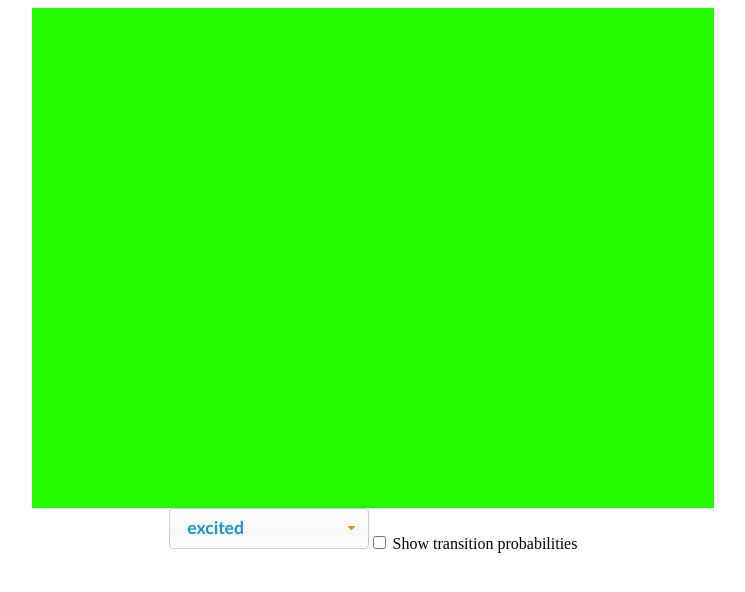
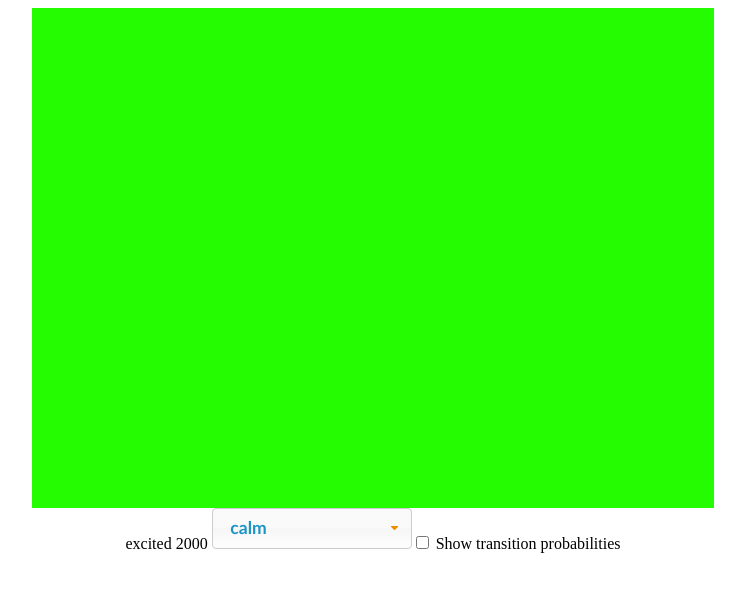
Before and after one commit to kinetecharts/markov_dance_abstract, a website: page public/index.html in a window 1280 px wide. Shown: the whole page, without its empty margins (267-1012 px from the left). Drawn offline with nearby package versions, Linux system fonts and the light colour scheme; no server answers.

Commit message:
can reload, switch state from controler

```diff
--- a/public/index.html
+++ b/public/index.html
@@ -35,11 +35,9 @@
 		</div>
 
 		<div>
+			<span id="system-name">system</span>
+			<span id="duration-value">duration</span>
 			<select id="samples" name="samples" style="width:200px">
-			<!-- <option value="bipolar">bipolar</option> -->
-			<option value="excited">excited</option>
-			<option value="calm">calm</option>
-			<option value="agitated">agitated</option>
 		</div>
 		<div style="display:block">
 			<input type="checkbox" id="toggle1" name = "toggle1" class = "toggle1">
--- a/public/js/markov.js
+++ b/public/js/markov.js
@@ -4,6 +4,7 @@ var numState = statesJson.length;
 var slaveMode = false;
 var duration = 2000;
 var timeoutId=null;
+var systems = _.pluck(samples, 'name');
 
 // $(function () {
 var State = Backbone.Model.extend({
@@ -187,11 +188,18 @@ socket.on('from server', function(data){
     case 'sync':
         sync();
     break;
+    case 'reload':
+        location.reload();
+    break;
     case 'state':
         switchState(data.value);
     break;
+    case 'system':
+        switchSystem(data.value);
+    break;
     case 'duration':
         duration = data.value*1000;
+        $('#duration-value').text(duration);
     break;
     default:
     break;
@@ -210,10 +218,23 @@ var switchState = function (value) {
     update(value);
 };
 
+var switchSystem = function( value){
+    console.log("switching system to " + value);
+    setSystem(value);
+};
+
 var sync=function(){
     // debugger
     clearTimeout(timeoutId);
     update();
+};
+
+var setSystem=function(system){
+    $('#system-name').text(system);
+    stateList
+        .setProbability(samples.filter(function(s){
+            return s.name == system;
+        })[0].transition);
 };
 
 $(function(){
@@ -235,15 +256,25 @@ $(function(){
         stateViews.push(sv);
     });
 
+    systems.forEach(function(system){
+        $('#samples')
+             .append($("<option></option>")
+                 .attr("value",system)
+                 .text(system));
+    });
+
     $('#samples').selectmenu()
         .on("selectmenuchange", function(event, ui){
             var name = ui.item.value;
             // debugger
-            stateList.setProbability(samples.filter(function(s){return s.name == name;})[0].transition);
+            setSystem(name);
+            // stateList.setProbability(samples.filter(function(s){return s.name == name;})[0].transition);
         });
 
+    setSystem(systems[1]);
+
     stateList.setProbability(samples[1].transition);
-
+    $('#duration-value').text(duration);
 
     update();
 
--- a/public/js/samples.js
+++ b/public/js/samples.js
@@ -2,7 +2,7 @@
 
 
 var stateNames=['sitting', 'talking', 'running', 'kissing', 'following'];
-
+// white, black, red, blue, green
 var statesJson=[
     {
         name:"sitting",
@@ -49,13 +49,28 @@ var samples=[
 	},
 	{
 		name:'excited',
-		transition: [
-			[0.7, 0.2, 0.1, 0.1, 0.2], //sitting
-			[0.2, 0.7, 0.1, 0.1, 0.2], //talking
-			[0.1, 0.2, 0.7, 0.1, 0.2], //running
-			[0.1, 0.2, 0.7, 0.1, 0.2], //kissing
-			[0.1, 0.2, 0.7, 0.1, 0.2] //following
+		// white, black, red, blue, green
+		transition: [ //mostly active
+			[0.3, 0.2, 0.3, 0.5, 0.2], //white stillness
+			[0.2, 0.1, 0.3, 0.5, 0.1], //black exit
+			[0.1, 0.1, 0.5, 0.5, 0.2], //red playful, beach
+			[0.3, 0.1, 0.3, 0.5, 0.2], //blue active 5%
+			[0.1, 0.1, 0.3, 0.5, 0.2] //green slow 80%
 		]
+		// transition: [ //mostly quiet
+		// 	[0.3, 0.2, 0.3, 0.05, 0.5], //white stillness
+		// 	[0.2, 0.1, 0.3, 0.05, 0.5], //black exit
+		// 	[0.1, 0.2, 0.5, 0.05, 0.6], //red playful, beach
+		// 	[0.3, 0.2, 0.3, 0.1, 0.4], //blue active 5%
+		// 	[0.1, 0.2, 0.3, 0.05, 0.5] //green slow 80%
+		// ]
+		// transition: [
+		// 	[0.3, 0.2, 0.3, 0.05, 0.5], //sitting
+		// 	[0.2, 0.1, 0.3, 0.05, 0.5], //talking
+		// 	[0.1, 0.2, 0.5, 0.05, 0.6], //running
+		// 	[0.3, 0.2, 0.3, 0.1, 0.4], //kissing
+		// 	[0.1, 0.2, 0.3, 0.05, 0.5] //following
+		// ]
 	},
 	{
 		name:'agitated',
@@ -66,5 +81,45 @@ var samples=[
 			[0.01, 0.4, 0.6, 0.2, 0.3], //kissing
 			[0.2, 0.1, 0.6, 0.3, 0.3] //following
 		]
+	},
+	{
+		name:'dual',
+		transition: [
+			[0.3, 0.7, 0, 0, 0], //white stillness
+			[0.7, 0.3, 0, 0, 0], //black exit
+			[0.5, 0.5, 0, 0, 0], //red playful, beach
+			[0.5, 0.5, 0, 0, 0], //blue active 5%
+			[0.5, 0.5, 0, 0, 0] //green slow 80%
+		]
+	},
+	{
+		name:'trio',
+		transition: [
+			[0.2, 0.8, 0.0, 0, 0], //white stillness
+			[0.0, 0.2, 0.8, 0, 0], //black exit
+			[0.8, 0.0, 0.2, 0, 0], //red playful, beach
+			[0.5, 0.5, 0, 0, 0], //blue active 5%
+			[0.5, 0.5, 0, 0, 0] //green slow 80%
+		]
+	},
+	{
+		name:'trio_still',
+		transition: [
+			[0.2, 0.8, 0.0, 0.0, 0.0], //white stillness
+			[0.0, 0.2, 0.8, 0.0, 0.0], //black exit
+			[0.0, 0.0, 0.2, 0.8, 0.0], //red playful, beach
+			[0.2, 0.2, 0.2, 0.4, 0.0], //blue active 5%
+			[0.5, 0.5, 0.0, 0.0, 0.0] //green slow 80%
+		]
+	},
+	{
+		name:'dual-uneven',
+		transition: [
+			[0.2, 0.8, 0, 0, 0], //white stillness
+			[0.6, 0.4, 0, 0, 0], //black exit
+			[0.5, 0.5, 0, 0, 0], //red playful, beach
+			[0.5, 0.5, 0, 0, 0], //blue active 5%
+			[0.5, 0.5, 0, 0, 0] //green slow 80%
+		]
 	}
 ];
--- a/server.js
+++ b/server.js
@@ -45,8 +45,8 @@ app.get('/control', function (req, res) {
 	res.render('control.html');
 });
 
-server.listen(3000);
-console.log('Listening on port 3000');
+server.listen(8080);
+console.log('Listening on port 8080');
 
 // Expose app
 exports = module.exports = app;
```
Also changed, not shown: public/js/control.js (+23 -1 lines), public/views/control.html (+7 -1 lines), 1 other file.
